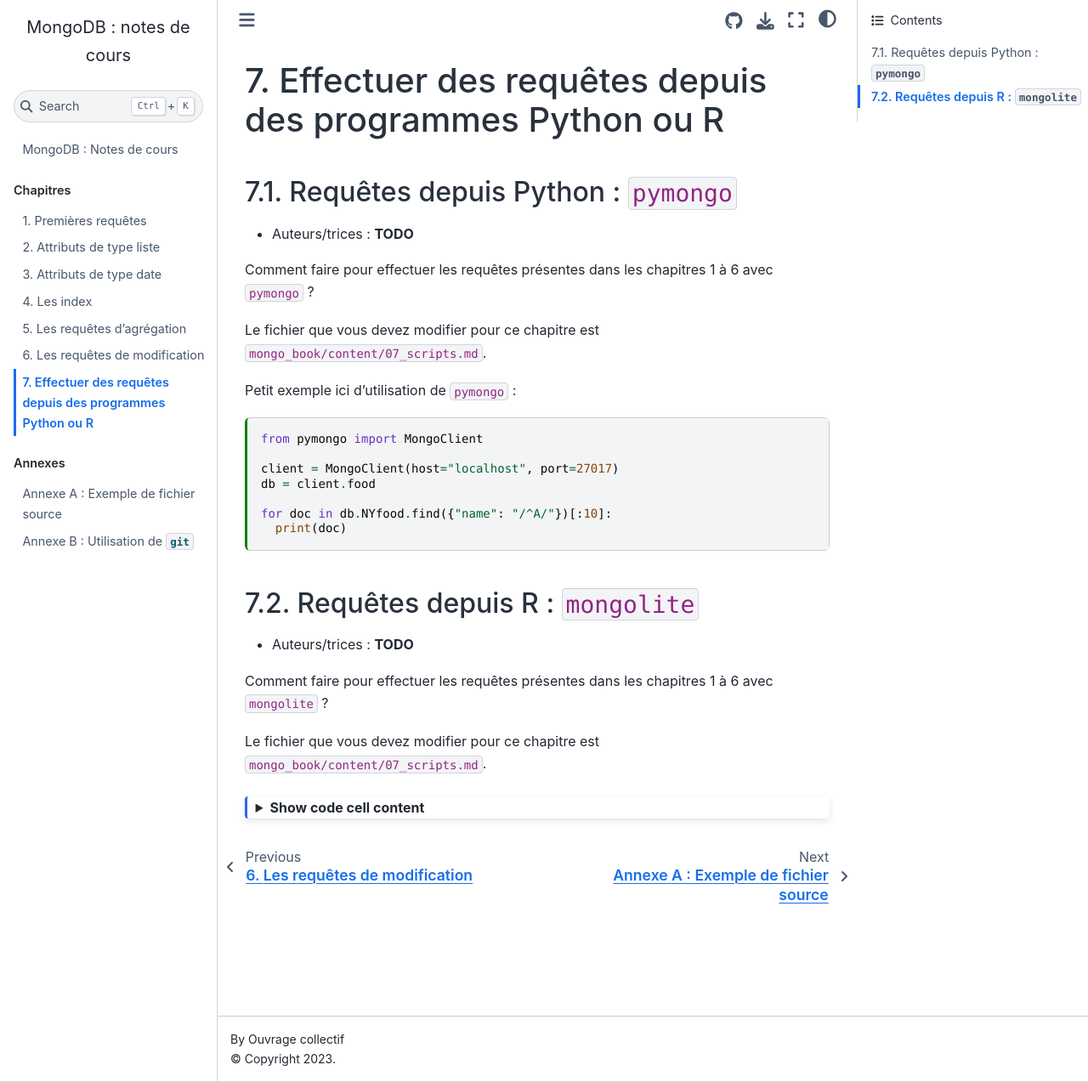
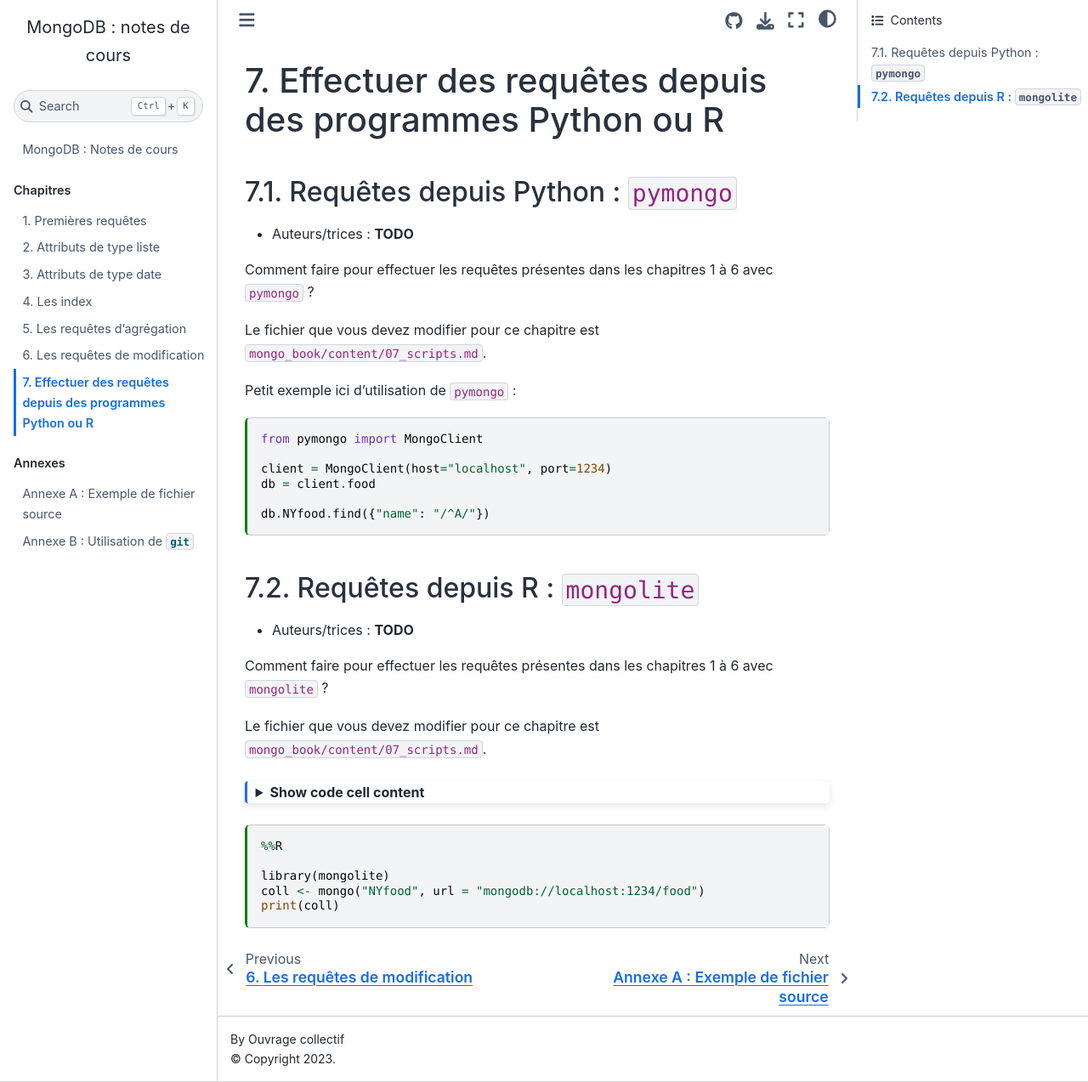
Before and after one commit to rtavenar/mongo_book, a Jupyter Book: the page built from content/07_scripts.md, in a window 1280 px wide and 1273 px high. Shown: the whole window at 85% size. Built offline with Jupyter Book 1.0.4 settings and Sphinx 7.4.7 and the Sphinx Book theme 1.1.4, drawn with Linux system fonts in a browser that asks for light colours.

Commit message:
R+Python nb working

````diff
--- a/content/07_scripts.md
+++ b/content/07_scripts.md
@@ -28,11 +28,10 @@ Petit exemple ici d'utilisation de `pymongo` :
 ```{code-cell} python3
 from pymongo import MongoClient
 
-client = MongoClient(host="localhost", port=27017)
+client = MongoClient(host="localhost", port=1234)
 db = client.food
 
-for doc in db.NYfood.find({"name": "/^A/"})[:10]:
-  print(doc)
+db.NYfood.find({"name": "/^A/"})
 ```
 
 
@@ -52,7 +51,10 @@ Le fichier que vous devez modifier pour ce chapitre est `mongo_book/content/07_s
 %load_ext rpy2.ipython
 ```
 
-<!-- ```{code-cell} python3
+```{code-cell} python3
 %%R
-install.packages("mongolite")
-``` -->
+
+library(mongolite)
+coll <- mongo("NYfood", url = "mongodb://localhost:1234/food")
+print(coll)
+```
````
Also changed, not shown: 1 other file.
